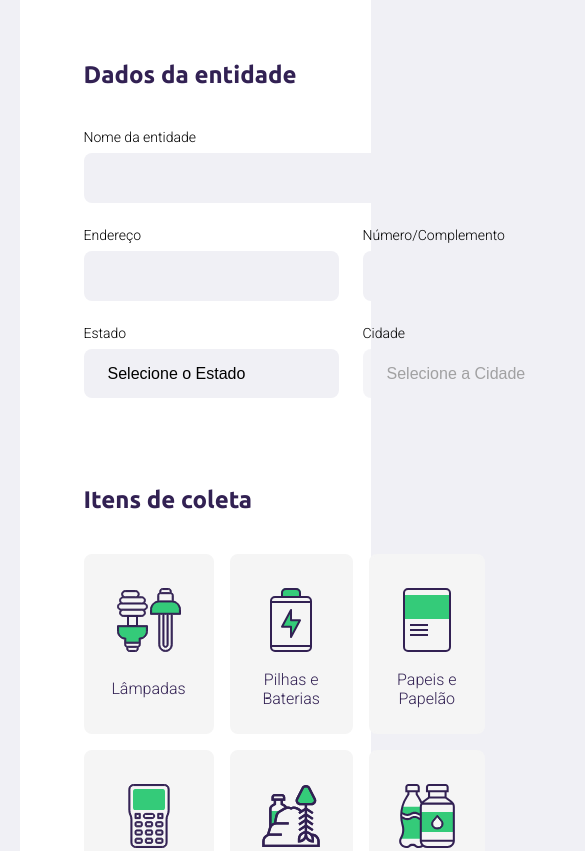
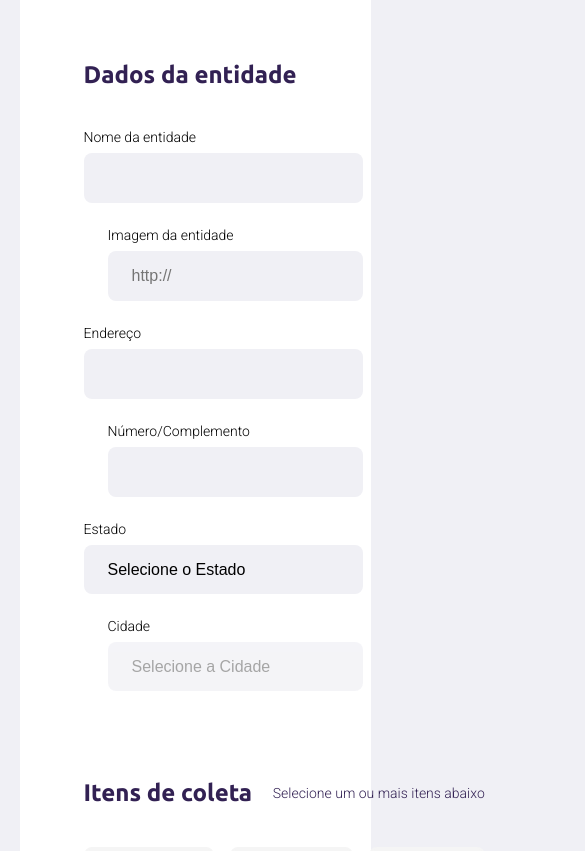
Before and after one commit to alvaropsouza/ecoleta, a website: page src/views/create-point.html in a window 390 px wide. Shown: the part 365-1216 px from the top of the page, 585 px wide, since content can reach past the window. Drawn offline with nearby package versions, Linux system fonts and the light colour scheme; files that its build step writes are made by us from their sources; no server answers; files whose address does not match are found by name.

Commit message:
End of day 4
- Added nunjuks engine to the template;
- Server on;
- Lots of formatting;

```diff
--- a/public/styles/create-point.css
+++ b/public/styles/create-point.css
@@ -52,10 +52,22 @@
 
 form legend {
     margin-bottom: 40px;
+
+    display: flex;
+    align-items: center;
+    justify-content: space-between;
+
+    width: 100%;
 }
 
 form legend h2 {
     font-size: 24px;
+}
+
+form legend span {
+    color: var(--title-color);
+
+    font-size: 14px;
 }
 
 form .field {
--- a/public/styles/responsive.css
+++ b/public/styles/responsive.css
@@ -33,7 +33,16 @@
         border-radius: 8px 8px 0 0;
     }
 
+    #page-create-point .field-group {
+        flex-direction: column;
     }
+
+    page-create-point .field-group .field+.field {
+        margin-left: 0px;
+    }
+
+}
+
 @media(min-width: 1700px) {
     #page-home {
         background-position-x: 40vw;
--- a/src/views/create-point.html
+++ b/src/views/create-point.html
@@ -21,9 +21,15 @@
                 <h2>Dados da entidade</h2>
             </legend>
 
-            <div class="field">
-                <label for="">Nome da entidade</label>
-                <input type="text" name="name" required="required">
+            <div class="field-group">
+                <div class="field">
+                    <label for="">Nome da entidade</label>
+                    <input type="text" name="name" required="required">
+                </div>
+                <div class="field">
+                    <label for="">Imagem da entidade</label>
+                    <input type="url" name="image" required="required" placeholder="http://">
+                </div>
             </div>
 
             <div class="field-group">
@@ -59,6 +65,7 @@
         <fieldset>
             <legend>
                 <h2>Itens de coleta</h2>
+                <span>Selecione um ou mais itens abaixo</span>
             </legend>
 
             <div class="items-grid">
```
Also changed, not shown: src/views/partials/modal.html (+1 -1 lines). Lines whose indentation alone changed are shown as unchanged.
